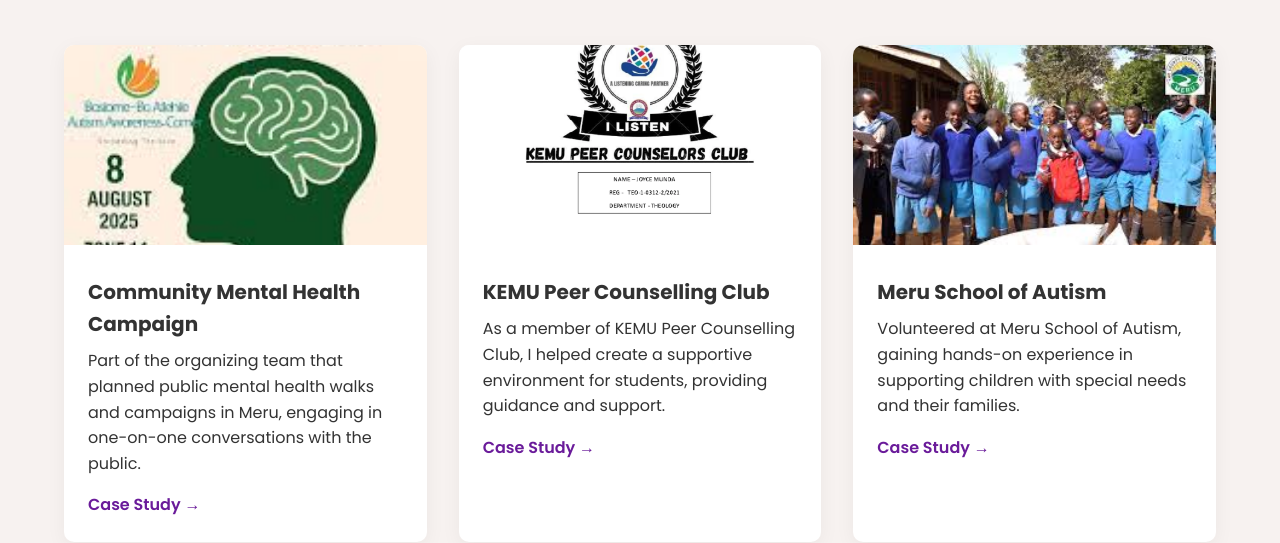
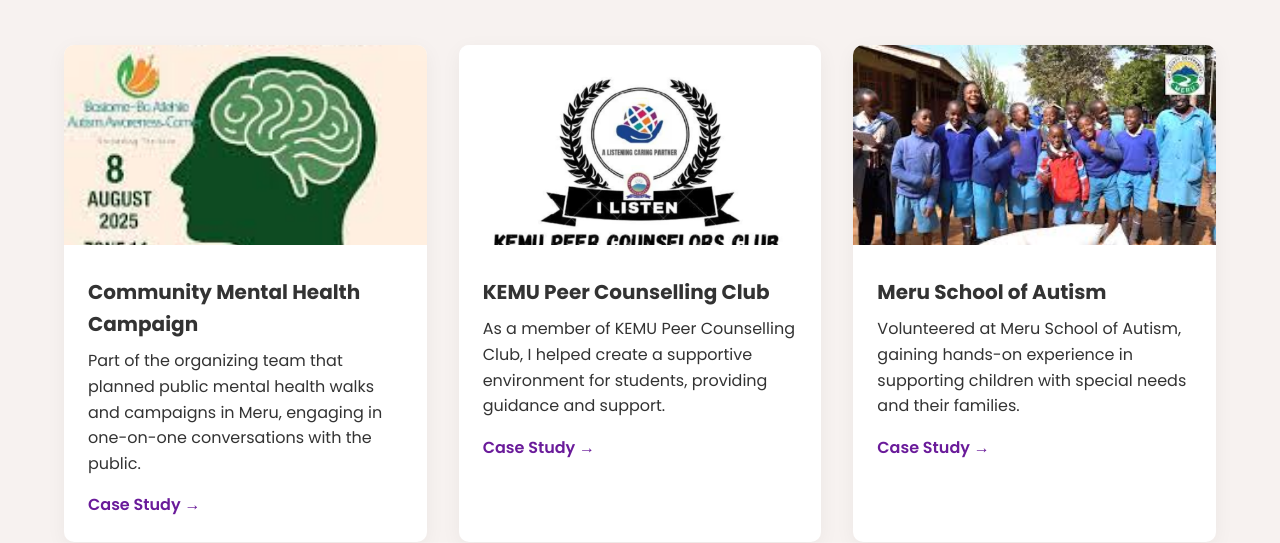
Before and after one commit to NJAU-NICKSON/Farida_Wangui_Portfolio, a plain HTML site: page pages/projects.html in a window 1280 px wide. Shown: the part 257-800 px from the top of the page. Drawn offline with Linux system fonts and the light colour scheme.

Commit message:
final push

```diff
--- a/pages/projects.html
+++ b/pages/projects.html
@@ -41,7 +41,7 @@
                     </div>
                 </div>
                 <div class="project-card">
-                    <img src="../assets/images/project2.jpeg" alt="Peer Counselling">
+                    <img src="../assets/images/project2.png" alt="Peer Counselling">
                     <div class="project-content">
                         <h3>KEMU Peer Counselling Club</h3>
                         <p>As a member of KEMU Peer Counselling Club, I helped create a supportive environment for students, providing guidance and support.</p>
@@ -62,7 +62,6 @@
             </div>
         </section>
     </main>
-
     <footer class="footer">
         <div class="footer-content">
             <div class="footer-info">
```
Also changed, not shown: pages/contact.html (+0 -1 lines), assets/images/project2.jpeg (deleted), assets/images/project2.png (added).
